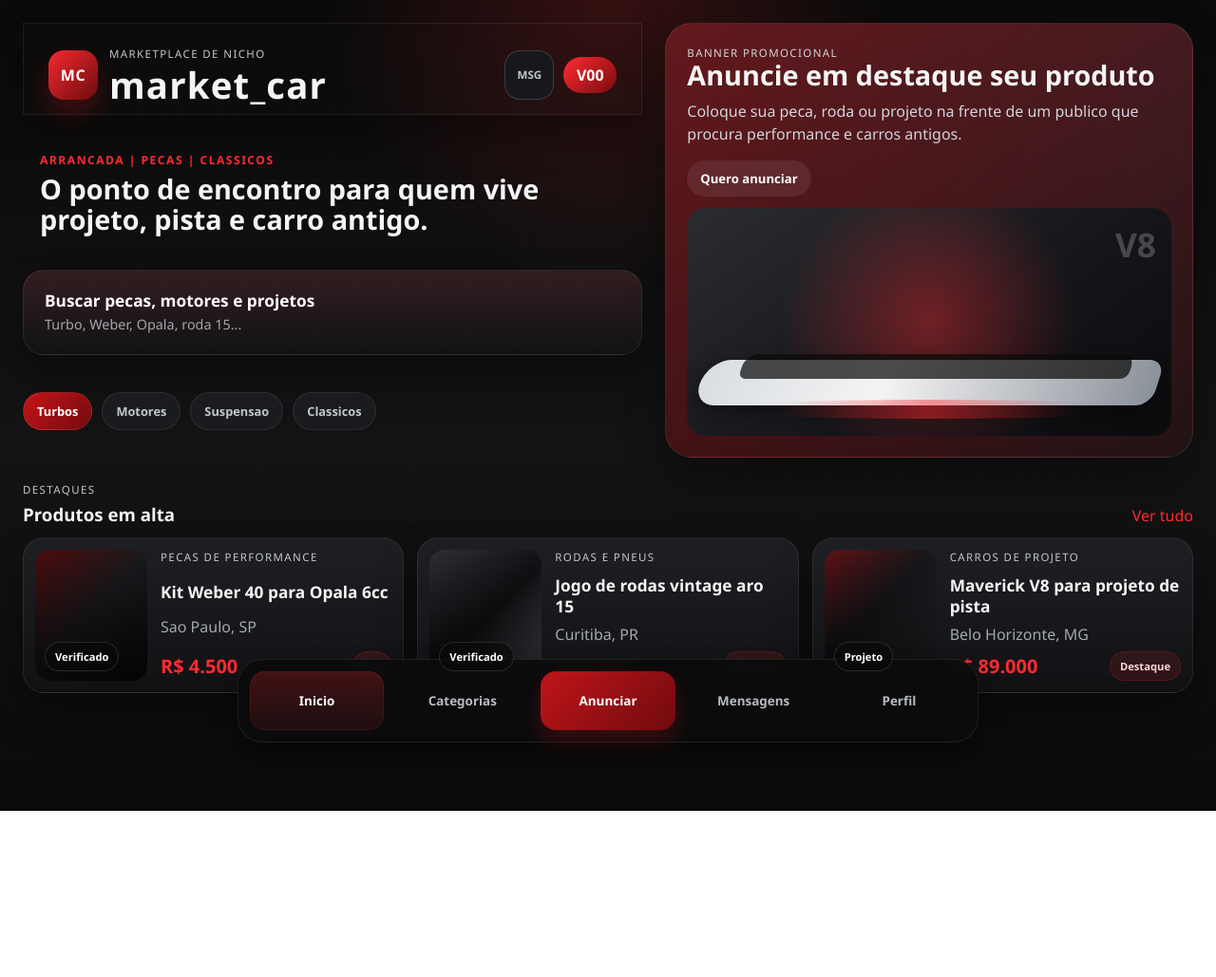
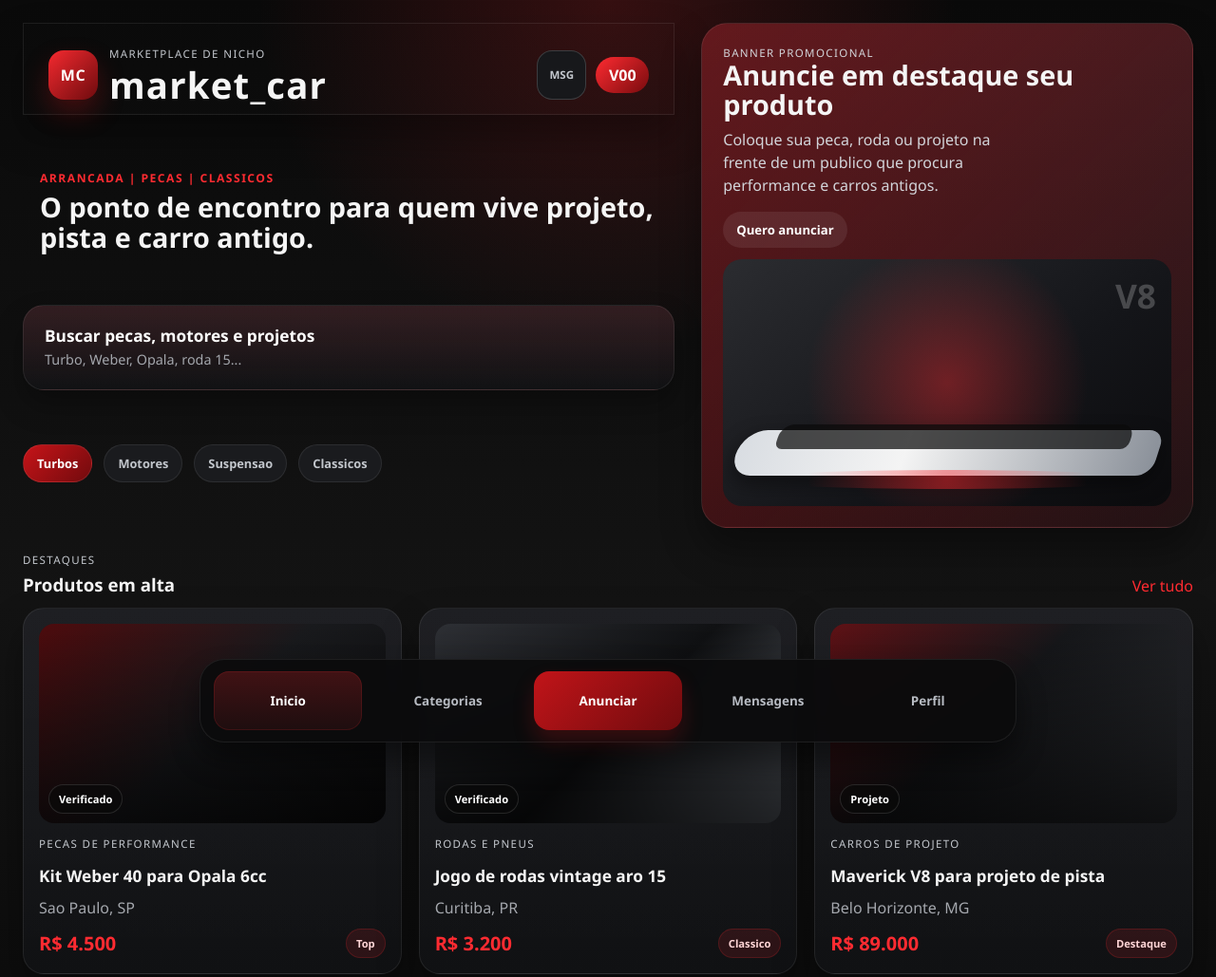
Before and after one commit to appengenharia/drag-market-app, a plain HTML site: page index.html in a window 1280 px wide. Shown: the whole page at 95% size. Before the commit the page ends 854 px from the top, so only its background shows below. Drawn offline with Linux system fonts and the light colour scheme.

Commit message:
V00.1 - ajuste visual e responsividade

```diff
--- a/style.css
+++ b/style.css
@@ -16,10 +16,10 @@
   --radius-lg: 22px;
   --radius-md: 18px;
   --radius-sm: 14px;
-  --content-max: 1240px;
-  --content-tablet: 920px;
-  --content-mobile: 430px;
-  --nav-max: 780px;
+  --content-max: 1320px;
+  --content-tablet: 960px;
+  --content-mobile: 440px;
+  --nav-max: 860px;
 }
 
 * {
@@ -53,7 +53,7 @@ button {
 
 .app-shell {
   min-height: 100vh;
-  padding: 12px 12px 96px;
+  padding: clamp(12px, 3vw, 24px) clamp(12px, 3.5vw, 24px) 104px;
 }
 
 .mobile-app {
@@ -89,7 +89,7 @@ button {
   justify-content: space-between;
   align-items: center;
   gap: 12px;
-  padding: 18px 18px 6px;
+  padding: 18px 18px 8px;
 }
 
 .eyebrow,
@@ -172,7 +172,7 @@ button {
 }
 
 .hero-highlight {
-  padding: 8px 18px 0;
+  padding: 10px 18px 0;
 }
 
 .hero-kicker {
@@ -186,7 +186,7 @@ button {
 
 .hero-highlight h2 {
   margin: 0;
-  max-width: 320px;
+  max-width: 34rem;
   font-size: clamp(1.38rem, 5vw, 1.8rem);
   line-height: 1.1;
 }
@@ -209,6 +209,7 @@ button {
   background:
     linear-gradient(180deg, rgba(255, 43, 49, 0.1), rgba(255, 43, 49, 0)),
     linear-gradient(180deg, #1b1c1f 0%, #111214 100%);
+  box-shadow: 0 16px 30px rgba(0, 0, 0, 0.28);
 }
 
 .search-label {
@@ -244,6 +245,7 @@ button {
   border: 1px solid rgba(255, 255, 255, 0.08);
   font-size: 0.8rem;
   font-weight: 700;
+  flex: 0 0 auto;
 }
 
 .category-pill.is-active {
@@ -261,6 +263,7 @@ button {
   background:
     linear-gradient(135deg, rgba(209, 21, 26, 0.4), rgba(255, 43, 49, 0.08)),
     linear-gradient(180deg, #1a1b1f 0%, #0f1012 100%);
+  align-items: center;
 }
 
 .promo-banner[role="button"] {
@@ -277,6 +280,7 @@ button {
   margin: 0;
   color: #d2d4d9;
   line-height: 1.5;
+  max-width: 34ch;
 }
 
 .promo-cta {
@@ -358,6 +362,7 @@ button {
   display: grid;
   gap: 14px;
   grid-template-columns: 1fr;
+  align-items: stretch;
 }
 
 .listing-card {
@@ -370,6 +375,7 @@ button {
     linear-gradient(180deg, rgba(255, 255, 255, 0.02), rgba(255, 255, 255, 0)),
     linear-gradient(180deg, #1a1b1f 0%, #101113 100%);
   color: inherit;
+  height: 100%;
 }
 
 .listing-card[data-route] {
@@ -432,7 +438,7 @@ button {
   display: flex;
   flex-direction: column;
   justify-content: space-between;
-  gap: 6px;
+  gap: 8px;
 }
 
 .listing-body h4 {
@@ -470,6 +476,7 @@ button {
   padding: 22px 18px;
   border-radius: var(--radius-xl);
   background: linear-gradient(180deg, #17181b 0%, #0f1012 100%);
+  max-width: 100%;
 }
 
 .panel-grid {
@@ -573,6 +580,7 @@ button {
   font-size: clamp(0.75rem, 2.7vw, 0.84rem);
   font-weight: 700;
   transition: background-color 0.2s ease, color 0.2s ease, transform 0.2s ease;
+  white-space: nowrap;
 }
 
 .nav-link.is-current {
@@ -628,15 +636,22 @@ button {
 
 @media (min-width: 768px) and (max-width: 1023px) {
   .app-shell {
-    padding: 20px 20px 118px;
+    padding: 20px 20px 122px;
   }
 
   .mobile-app {
     width: min(100%, var(--content-tablet));
   }
 
+  .view-card[data-view="home"].is-visible {
+    display: grid;
+    grid-template-columns: minmax(0, 1fr);
+    row-gap: 0;
+  }
+
   .hero-top {
     padding: 22px 24px 12px;
+    align-items: flex-start;
   }
 
   .hero-highlight {
@@ -649,16 +664,18 @@ button {
 
   .search-bar-main {
     padding: 20px 22px 22px;
+    max-width: 100%;
   }
 
   .category-strip {
     flex-wrap: wrap;
     overflow: visible;
+    gap: 12px;
   }
 
   .promo-banner {
-    min-height: 240px;
-    grid-template-columns: minmax(0, 1.2fr) minmax(180px, 0.8fr);
+    min-height: 250px;
+    grid-template-columns: minmax(0, 1.1fr) minmax(180px, 0.9fr);
     align-items: stretch;
   }
 
@@ -668,6 +685,21 @@ button {
 
   .listing-feed {
     grid-template-columns: repeat(2, minmax(0, 1fr));
+    gap: 16px;
+  }
+
+  .listing-card {
+    grid-template-columns: 1fr;
+    gap: 12px;
+    padding: 14px;
+  }
+
+  .listing-image {
+    min-height: 180px;
+  }
+
+  .listing-body {
+    gap: 10px;
   }
 
   .panel-grid,
@@ -678,7 +710,7 @@ button {
   .bottom-nav {
     width: min(calc(100% - 40px), 720px);
     bottom: 16px;
-    padding: 12px;
+    padding: 12px 14px;
     gap: 10px;
   }
 
@@ -690,7 +722,7 @@ button {
 
 @media (min-width: 1024px) {
   .app-shell {
-    padding: 24px 24px 124px;
+    padding: 24px 24px 128px;
   }
 
   .mobile-app {
@@ -699,8 +731,9 @@ button {
 
   .view-card[data-view="home"].is-visible {
     display: grid;
-    grid-template-columns: minmax(0, 1.08fr) minmax(340px, 0.92fr);
-    column-gap: 24px;
+    grid-template-columns: minmax(0, 1.14fr) minmax(360px, 0.86fr);
+    column-gap: 28px;
+    row-gap: 0;
     align-items: start;
   }
 
@@ -715,13 +748,14 @@ button {
     grid-column: 2;
     grid-row: 1 / span 4;
     margin-top: 0;
-    min-height: 100%;
+    min-height: 420px;
     align-self: stretch;
     grid-template-columns: 1fr;
+    align-content: space-between;
   }
 
   .promo-car {
-    min-height: 240px;
+    min-height: 260px;
   }
 
   .hero-top {
@@ -733,17 +767,19 @@ button {
   }
 
   .hero-highlight h2 {
-    max-width: 680px;
+    max-width: 760px;
   }
 
   .search-bar-main {
-    max-width: 760px;
+    max-width: 840px;
     padding: 20px 22px 22px;
   }
 
   .category-strip {
+    max-width: 840px;
     flex-wrap: wrap;
     overflow: visible;
+    gap: 12px;
   }
 
   .section-head,
@@ -757,6 +793,21 @@ button {
 
   .listing-feed {
     grid-template-columns: repeat(3, minmax(0, 1fr));
+    gap: 18px;
+  }
+
+  .listing-card {
+    grid-template-columns: 1fr;
+    gap: 14px;
+    padding: 16px;
+  }
+
+  .listing-image {
+    min-height: 210px;
+  }
+
+  .listing-body {
+    gap: 10px;
   }
 
   .panel-screen {
@@ -775,7 +826,7 @@ button {
   .bottom-nav {
     width: min(calc(100% - 48px), var(--nav-max));
     bottom: 18px;
-    padding: 12px;
+    padding: 12px 14px;
     gap: 12px;
   }
 
```
